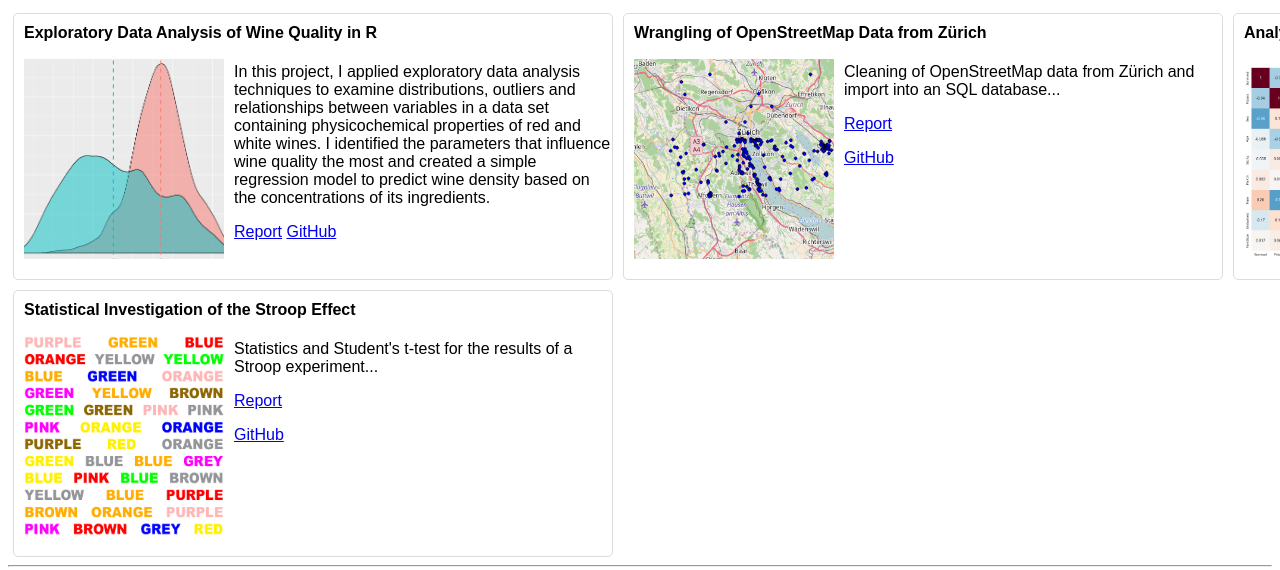
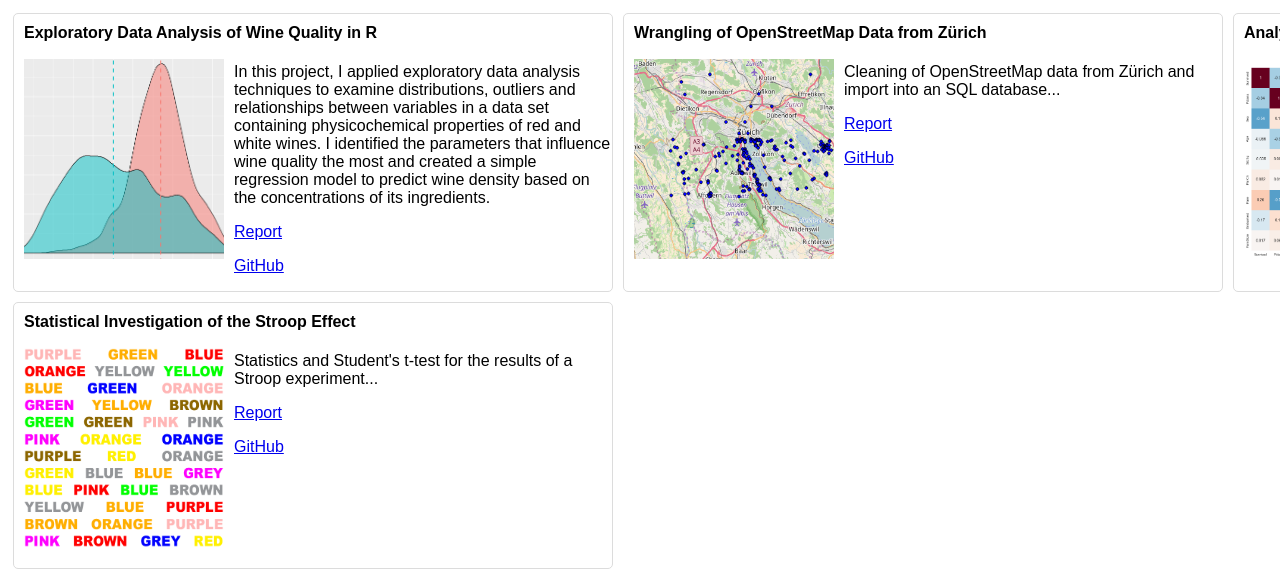
Before and after one commit to ttsteiger/ttsteiger.github.io, a plain HTML site: page index.html in a window 1280 px wide. Shown: the part 157-727 px from the top of the page. Drawn offline with Linux system fonts and the light colour scheme; a web font is replaced by a local one.

Commit message:
Update index.html

```diff
--- a/index.html
+++ b/index.html
@@ -29,8 +29,8 @@
           relationships between variables in a data set containing physicochemical properties of red and white wines. I identified
           the parameters that influence wine quality the most and created a simple regression model to predict wine density based
           on the concentrations of its ingredients.</p>
-        <p class="description"><a href="projects/wine_report.html">Report</a>
-          <a href="https://github.com/ttsteiger/Udacity_DAND/tree/master/DAND_p4">GitHub</a></p>
+        <p class="description"><a href="projects/wine_report.html">Report</a></p>
+        <p class="description"><a href="https://github.com/ttsteiger/Udacity_DAND/tree/master/DAND_p4">GitHub</a></p>
       </div>
 
     	<div class="container 3">
```
